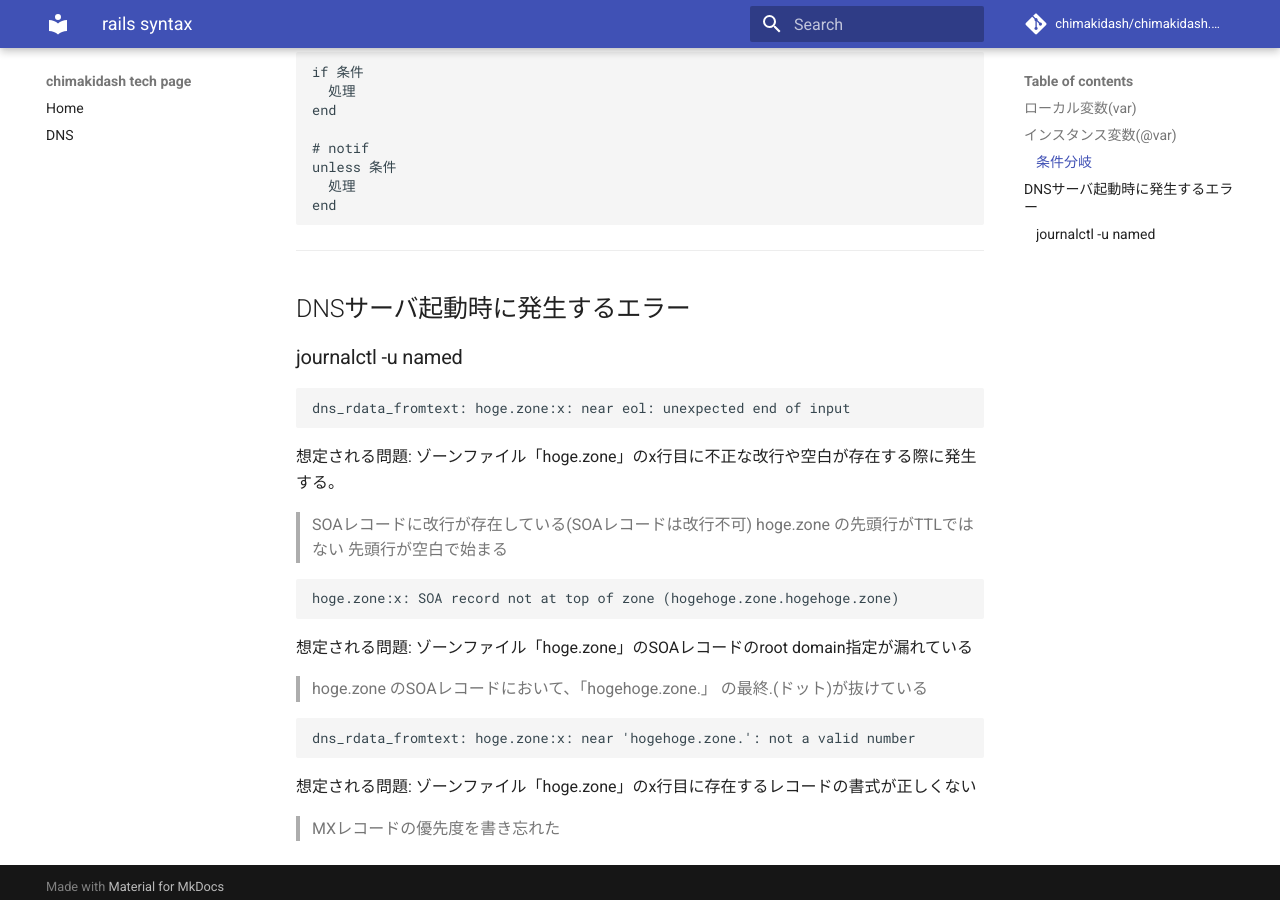
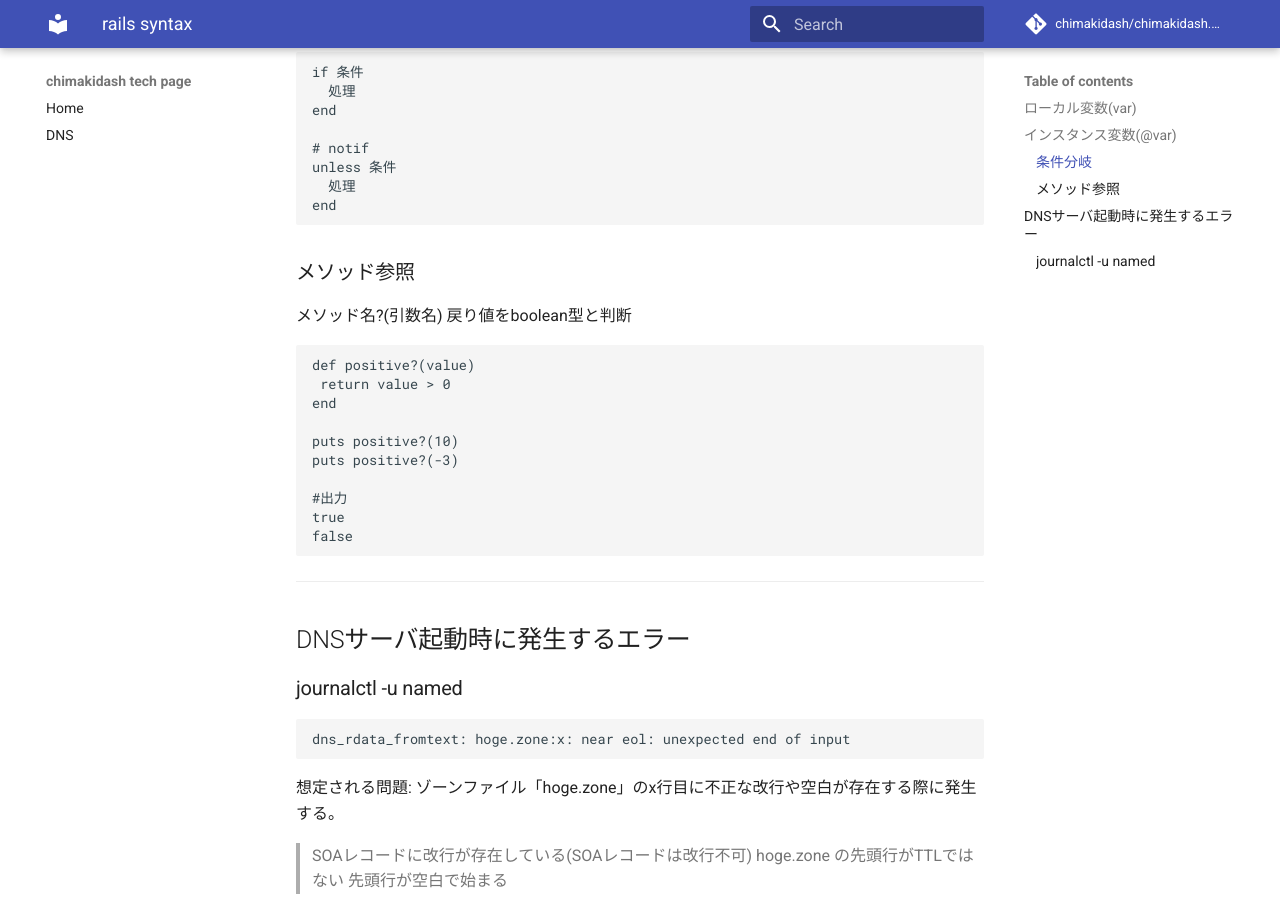
Before and after one commit to chimakidash/MyPages, an MkDocs documentation site: the page built from docs/rails.md, in a window 1280 px wide and 900 px high, scrolled down 946 px. Built offline with MkDocs 1.6.1 and Material for MkDocs 9.7.7, drawn with Linux system fonts in a browser that asks for light colours.

Commit message:
Update rails.md

````diff
--- a/docs/rails.md
+++ b/docs/rails.md
@@ -46,6 +46,23 @@ unless 条件
 end
 ```
 
+### メソッド参照
+メソッド名?(引数名)
+ 戻り値をboolean型と判断
+```ruby
+def positive?(value)
+ return value > 0
+end
+
+puts positive?(10)
+puts positive?(-3)
+
+#出力
+true
+false
+```
+
+
 ---
 
 ## DNSサーバ起動時に発生するエラー
````
